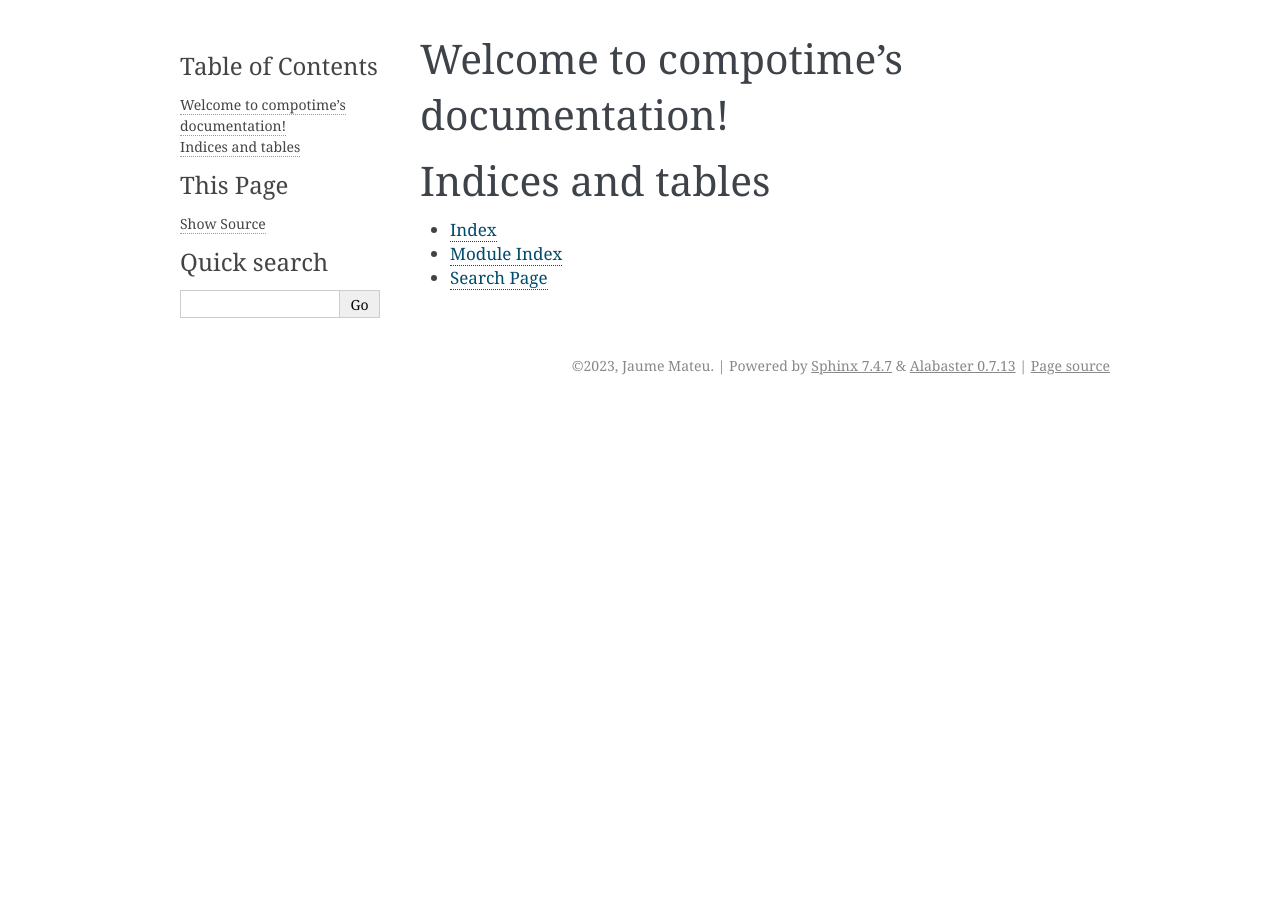
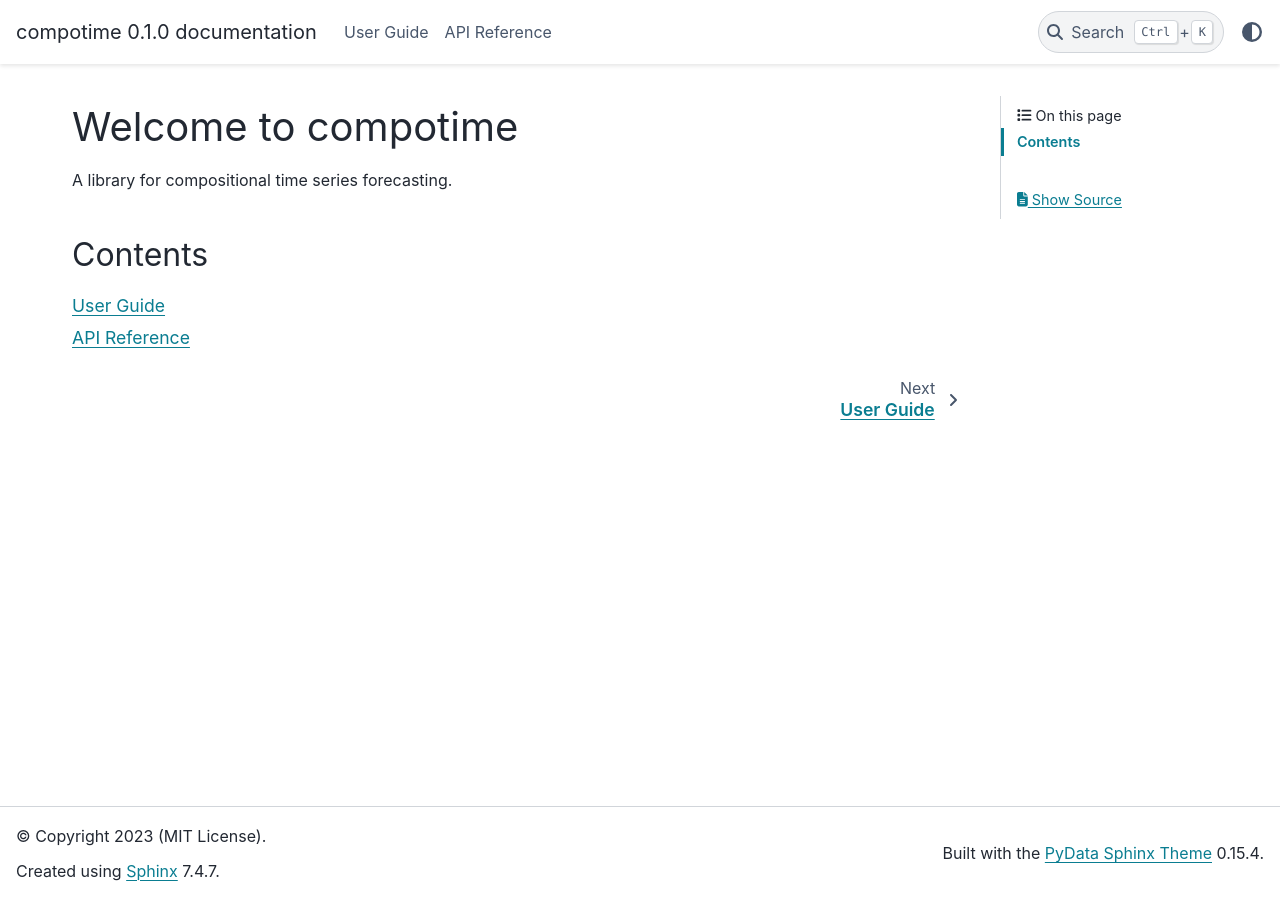
Before and after one commit to mateuja/compotime, a Sphinx documentation site: the page built from docs/source/index.rst, in a window 1280 px wide. Built offline with Sphinx 7.4.7 and the PyData theme 0.15.4, drawn with Linux system fonts in a browser that asks for light colours.

Commit message:
update docs

```diff
--- /dev/null
+++ b/docs/source/_templates/custom-class-template.rst
@@ -0,0 +1,32 @@
+{{ fullname | escape | underline}}
+
+.. currentmodule:: {{ module }}
+
+.. autoclass:: {{ objname }}
+   :members:
+   :show-inheritance:
+   :inherited-members:
+
+   {% block methods %}
+   .. automethod:: __init__
+
+   {% if methods %}
+   .. rubric:: {{ _('Methods') }}
+
+   .. autosummary::
+   {% for item in methods %}
+      ~{{ name }}.{{ item }}
+   {%- endfor %}
+   {% endif %}
+   {% endblock %}
+
+   {% block attributes %}
+   {% if attributes %}
+   .. rubric:: {{ _('Attributes') }}
+
+   .. autosummary::
+   {% for item in attributes %}
+      ~{{ name }}.{{ item }}
+   {%- endfor %}
+   {% endif %}
+   {% endblock %}
--- /dev/null
+++ b/docs/source/_templates/custom-module-template.rst
@@ -0,0 +1,66 @@
+{{ fullname | escape | underline}}
+
+.. automodule:: {{ fullname }}
+
+   {% block attributes %}
+   {% if attributes %}
+   .. rubric:: Module Attributes
+
+   .. autosummary::
+      :toctree:
+   {% for item in attributes %}
+      {{ item }}
+   {%- endfor %}
+   {% endif %}
+   {% endblock %}
+
+   {% block functions %}
+   {% if functions %}
+   .. rubric:: {{ _('Functions') }}
+
+   .. autosummary::
+      :toctree:
+   {% for item in functions %}
+      {{ item }}
+   {%- endfor %}
+   {% endif %}
+   {% endblock %}
+
+   {% block classes %}
+   {% if classes %}
+   .. rubric:: {{ _('Classes') }}
+
+   .. autosummary::
+      :toctree:
+      :template: custom-class-template.rst
+   {% for item in classes %}
+      {{ item }}
+   {%- endfor %}
+   {% endif %}
+   {% endblock %}
+
+   {% block exceptions %}
+   {% if exceptions %}
+   .. rubric:: {{ _('Exceptions') }}
+
+   .. autosummary::
+      :toctree:
+   {% for item in exceptions %}
+      {{ item }}
+   {%- endfor %}
+   {% endif %}
+   {% endblock %}
+
+{% block modules %}
+{% if modules %}
+.. rubric:: Modules
+
+.. autosummary::
+   :toctree:
+   :template: custom-module-template.rst
+   :recursive:
+{% for item in modules %}
+   {{ item }}
+{%- endfor %}
+{% endif %}
+{% endblock %}
--- a/docs/source/conf.py
+++ b/docs/source/conf.py
@@ -8,12 +8,12 @@
 import os
 import sys
 
-sys.path.append(os.path.abspath("../.."))
+sys.path.insert(0, os.path.abspath("../.."))
 
 import compotime
 
 project = "compotime"
-copyright = "2023, Jaume Mateu"
+copyright = " 2023 (MIT License)"
 author = "Jaume Mateu"
 version = compotime.__version__
 release = compotime.__version__
@@ -21,7 +21,32 @@ release = compotime.__version__
 # -- General configuration ---------------------------------------------------
 # https://www.sphinx-doc.org/en/master/usage/configuration.html#general-configuration
 
-extensions = ["sphinx.ext.autodoc"]
+extensions = [
+        "sphinx.ext.autodoc",
+        "sphinx.ext.autosummary",
+        "sphinx.ext.napoleon",
+        "sphinx.ext.mathjax",
+        "sphinx.ext.todo",
+        "nbsphinx"
+        ]
+
+autosummary_generate = True
+
+# Napoleon settings
+napoleon_google_docstring = False
+napoleon_numpy_docstring = True
+napoleon_include_init_with_doc = False
+napoleon_include_private_with_doc = False
+napoleon_include_special_with_doc = True
+napoleon_use_admonition_for_examples = False
+napoleon_use_admonition_for_notes = False
+napoleon_use_admonition_for_references = False
+napoleon_use_ivar = False
+napoleon_use_param = True
+napoleon_use_rtype = True
+napoleon_preprocess_types = False
+napoleon_type_aliases = None
+napoleon_attr_annotations = True
 
 templates_path = ["_templates"]
 exclude_patterns = []
@@ -30,4 +55,4 @@ exclude_patterns = []
 # -- Options for HTML output -------------------------------------------------
 # https://www.sphinx-doc.org/en/master/usage/configuration.html#options-for-html-output
 
-html_theme = "alabaster"
+html_theme = 'pydata_sphinx_theme'
--- a/docs/source/index.rst
+++ b/docs/source/index.rst
@@ -1,20 +1,14 @@
-.. compotime documentation master file, created by
-   sphinx-quickstart on Sat Jun 17 19:41:48 2023.
-   You can adapt this file completely to your liking, but it should at least
-   contain the root `toctree` directive.
+====================
+Welcome to compotime
+====================
 
-Welcome to compotime's documentation!
-=====================================
+A library for compositional time series forecasting.
+
+Contents
+==================
 
 .. toctree::
    :maxdepth: 2
-   :caption: Contents:
 
-
-
-Indices and tables
-==================
-
-* :ref:`genindex`
-* :ref:`modindex`
-* :ref:`search`
+   user_guide
+   api
--- a/pyproject.toml
+++ b/pyproject.toml
@@ -27,6 +27,8 @@ pre-commit = "^3.3.2"
 
 [tool.poetry.group.docs.dependencies]
 sphinx = "^7.0.1"
+nbsphinx = "^0.9.2"
+pydata-sphinx-theme = "^0.13.3"
 
 [tool.ruff]
 line-length = 100
```
Also changed, not shown: docs/source/api.rst (+14 -3 lines), docs/source/user_guide.rst (added, +14 -0 lines), docs/source/examples/Compositional time series.ipynb (added), 5 other files.
